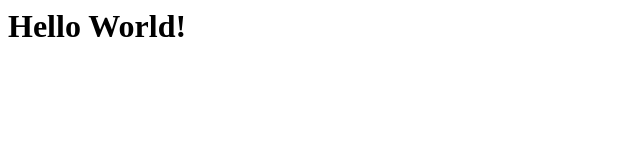
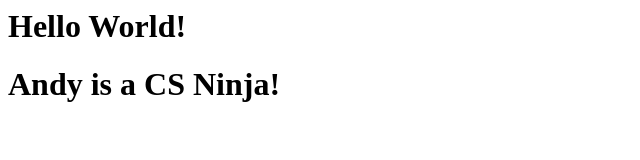
Before and after one commit to galbraithandrew/CS-Website-Example, a plain HTML site: page index.html in a window 1280 px wide. Shown: the whole page, without its empty margins (0-640 px from the left). Drawn offline with Linux system fonts and the light colour scheme.

Commit message:
Update index.html

```diff
--- a/index.html
+++ b/index.html
@@ -1 +1,2 @@
 <h1>Hello World!</h1>
+<h1>Andy is a CS Ninja!</h1>
```
